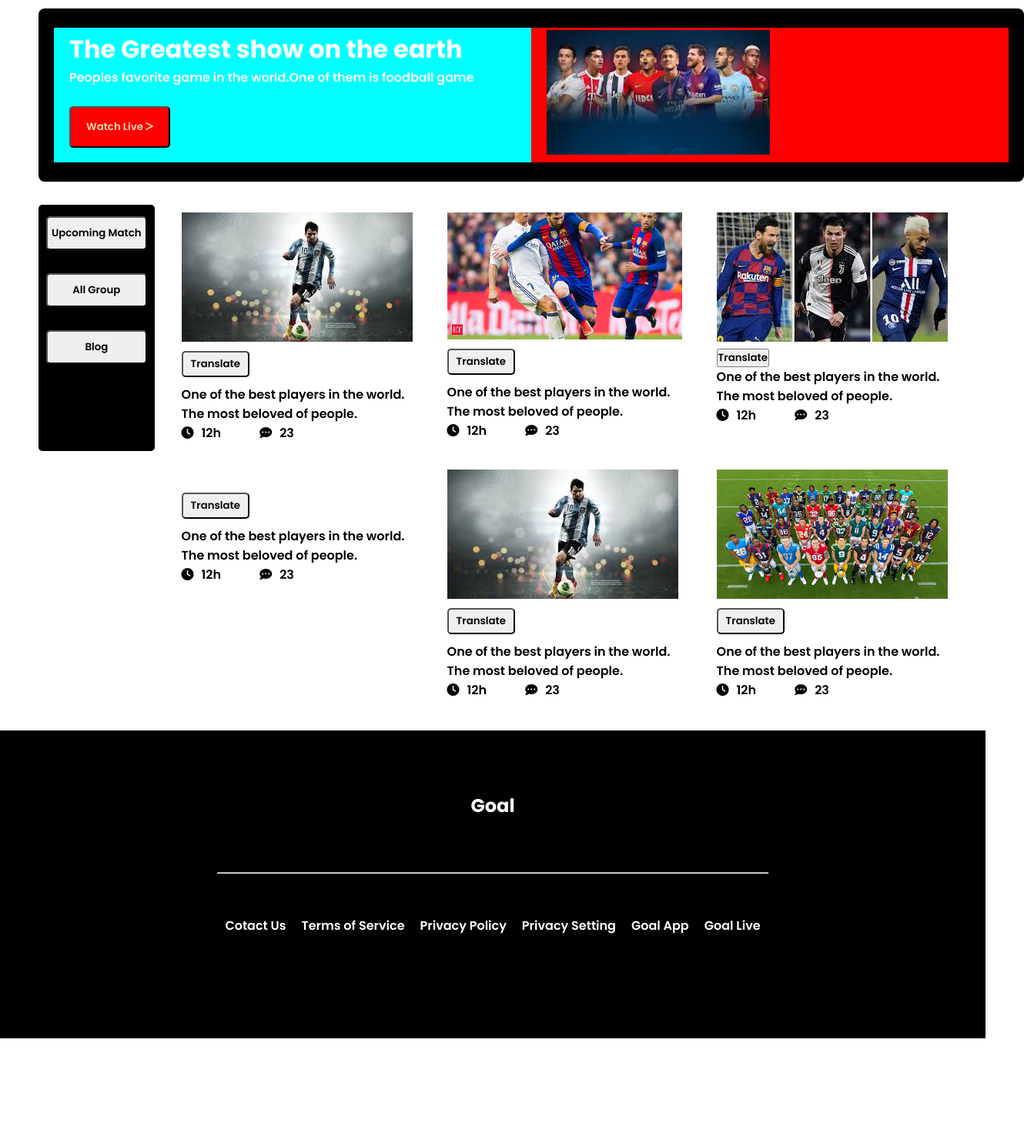
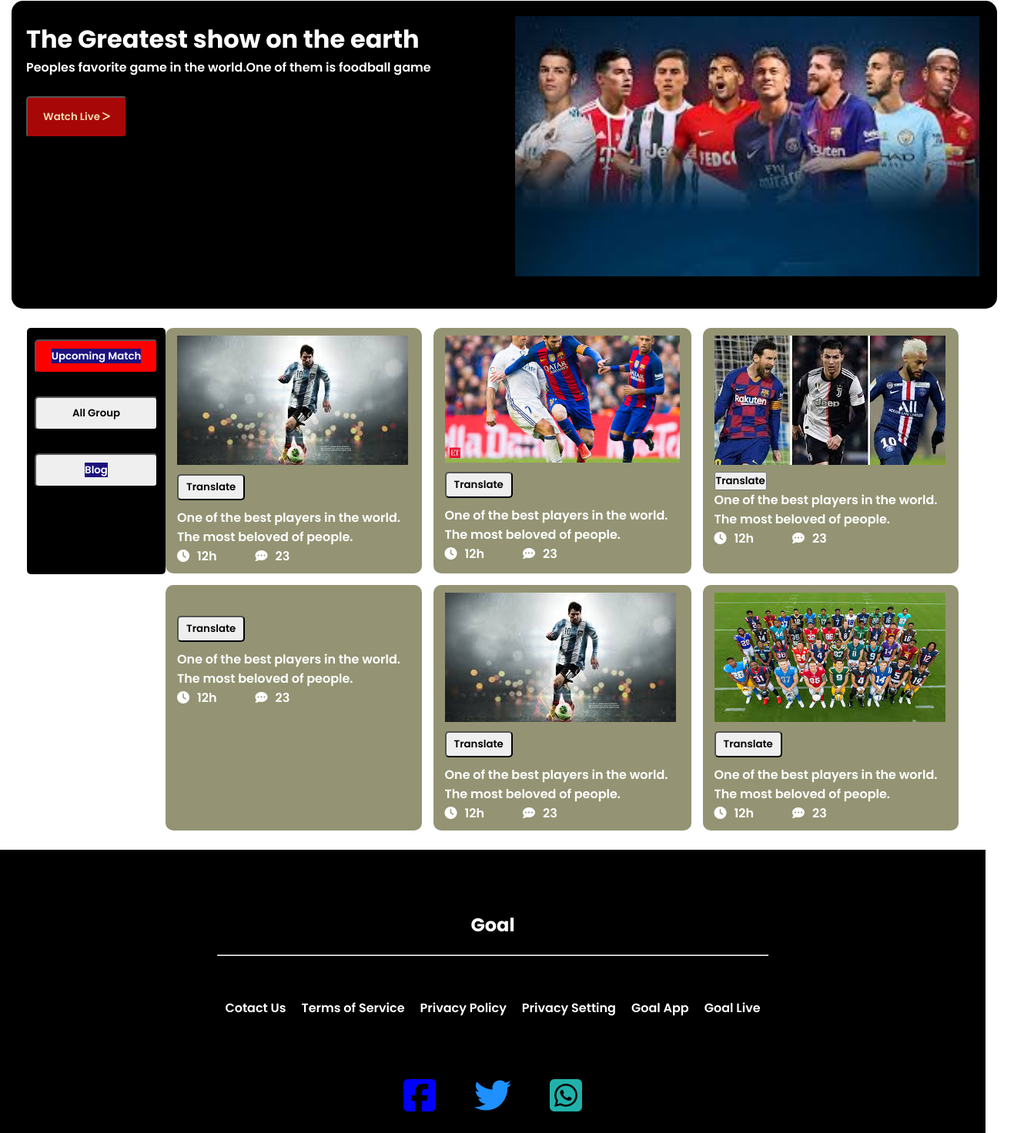
Before and after one commit to Mofassel100/my-favorite-player-project, a plain HTML site: page index.html in a window 1280 px wide. Shown: the part 9-1481 px from the top of the page at 77% size, 1330 px wide, since content can reach past the window. Before the commit the page ends 1358 px from the top, so only its background shows below. Drawn offline with Linux system fonts and the light colour scheme.

Commit message:
first push

```diff
--- a/index.html
+++ b/index.html
@@ -6,7 +6,7 @@
     <meta http-equiv="X-UA-Compatible" content="IE=edge">
     <meta name="viewport" content="width=device-width, initial-scale=1.0">
     <script src="https://kit.fontawesome.com/00812d5285.js" crossorigin="anonymous"></script>
-    <link rel="stylesheet" href="style.css">
+    <link rel="stylesheet" href="upstyle.css">
     <title>my-favorite-player-project</title>
 </head>
 
@@ -33,17 +33,19 @@
     <!-- header end -->
     <!-- main start -->
     <main>
-        <!-- section -->
 
         <div class="main-all">
+            <article>
                 <div class="main-infor">
-                <div class="players-btn"><button class="main-button">Upcoming Match</button><button
-                        class="main-button">All
-                        Group</button><button class="main-button">Blog</button>
+                    <div class="players-btn"><button class="main-button btn-colr"><a class="match-link" href="">Upcoming
+                                Match</a></button><button class="main-button">All
+                            Group</button><button class="main-button"><a class="match-link"
+                                href="http://127.0.0.1:5500/index.html">Blog</a></button>
                     </div>
                 </div>
-
-
+            </article>
+            <!-- article start -->
+            <article>
                 <div class="main-img">
                     <div class="more-img">
                         <div> <img src="image/images-1.jpg" alt=""></div>
@@ -119,27 +121,13 @@
                         </div>
                     </div>
                 </div>
+            </article>
         </div>
-
-
-
-
-
-
-
-
+        <button class="hidden-btn"> View All</button>
     </main>
     <!-- footer start -->
     <footer>
-
-
         <h2 class="foot-heding">Goal</h2>
-
-
-
-
-
-
         <div class="footer-ul">
             <hr>
             <ul>
@@ -151,6 +139,14 @@
                 <li>Goal Live</li>
             </ul>
         </div>
+        <div class="footer-icon">
+            <a
+                href="https://www.treebirdbranding.com/social?gclid=Cj0KCQjwz96WBhC8ARIsAATR253jZ8muG6_BjULhPLyENdM1nJoA79mcfKV1-tmwrLJS31t0eimclawaAs6wEALw_wcB"><i
+                    class="fa-brands fa-facebook-square icon-one"></i></a>
+            <a href="https://twitter.com/weirdnews"><i class="fa-brands fa-twitter icon-two"></i></a>
+            <a href="https://codecanyon.net/item/whatsapp-food-saas-whatsapp-ordering/30278921"><i
+                    class="fa-brands fa-whatsapp-square icon-tree"></i></a>
+        </div>
 
     </footer>
 </body>
--- a/style.css
+++ b/upstyle.css
@@ -11,70 +11,73 @@
 /* heder start */
 .best-player {
     background-color: black;
-    /* display: flex; */
+
     display: grid;
     grid-template-columns: repeat(2, 1fr);
     color: white;
     width: 100%;
-    margin: 20px 50px;
-    border-radius: 8px;
-    padding: 25px 20px;
+    height: 400px;
 
-
+    margin: 10px 15px;
+    border-radius: 15px;
+    padding: 11px 9px;
 }
 
 .best-info {
-    background-color: aqua;
-    padding: 4px 20px;
-
+    padding: 15px 10px;
 }
 
 .header-btn {
-    background-color: red;
+    background-color: rgb(168, 7, 7);
     margin: 25px 0 0 0;
     padding: 15px 20px;
     border-radius: 5px;
     color: wheat;
-
 }
 
 .player-img {
-    background-color: red;
-    padding: 3px 20px;
+    padding: 9px 14px;
 }
 
 .player-img img {
-
-    width: 50%;
+    width: 100%;
 }
 
-/* heder ind */
+/* header end */
+
 /* main information */
 .main-all {
-    margin: 20px 40px;
+    margin: 15px 25px;
     border-radius: 8px;
     padding: 10px 10px;
 }
 
 .main-infor {
     float: left;
-    clear: both;
-    margin: o o 10px;
-    padding-right: 20px;
+    width: 180px;
+    height: 280px;
 
+
+}
+
+.match-link {
+
+    text-decoration: none;
+    color: white;
+    background-color: rgb(29, 18, 125);
 }
 
 .main-img {
     display: grid;
     grid-template-columns: repeat(3, 1fr);
     gap: 15px 15px;
-
 }
 
 .more-img {
-    background-color: #ffffff5b;
+    background-color: rgb(148, 148, 116);
     border-radius: 10px;
     padding: 10px 15px;
+    color: white;
 }
 
 .players-btn {
@@ -83,27 +86,25 @@
     background-color: black;
     border-radius: 5px;
     height: 40vh;
-
-
-
 }
 
 .main-button {
     padding: 10px 5px;
     margin: 15px 10px;
     border-radius: 5px;
+}
+
+.btn-colr {
+    background-color: red;
 
 }
 
 .more-player {
-
     display: grid;
     grid-template-columns: repeat(3, 1fr);
     margin: 30px 20px;
     border-radius: 5px;
 }
-
-
 
 .more-player-img img {
     width: 100%;
@@ -113,14 +114,11 @@
     border-radius: 5px;
     padding: 5px 10px;
     margin: 5px 0 10px 0;
-
-
 }
 
 .main-icon {
     display: flex;
     row-gap: 50px;
-
 }
 
 .clock-icon {
@@ -130,40 +128,43 @@
 .c-icon,
 .m-icon {
     padding-right: 10px;
+}
+
+.hidden-btn {
+    margin: 15px 0;
+    color: white;
+    padding: 10px 15px;
+    background-color: mediumslateblue;
+    border-radius: 5px;
+    display: none;
 
 }
 
+.hidden-btn button {
+    text-align: center;
+}
 
+/* main end */
 
 /* footer start */
 
-
 footer {
-
     display: grid;
-
-
     background-color: black;
     color: white;
     height: 400px;
     padding: 10px 5px;
     justify-content: center;
-
-
 }
 
 .foot-heding {
-
     text-align: center;
     margin: 70px 0 0 0;
 }
 
-.footer-ul {}
-
 ul {
     display: flex;
     text-align: center;
-
 }
 
 ul li {
@@ -172,6 +173,31 @@ ul li {
     color: white;
     margin: 50px 0px;
     font-size: 16px;
+}
 
+.footer-icon {
+    display: flex;
+    justify-content: center;
+    flex-direction: row;
+    gap: 50px;
+    margin-bottom: 25px;
+}
+
+.icon-one {
+    font-size: 3rem;
+    color: blue;
+    border-radius: 2px;
 
 }
+
+.icon-two {
+    font-size: 3rem;
+    color: dodgerblue;
+}
+
+.icon-tree {
+    font-size: 3rem;
+    color: lightseagreen;
+}
+
+/* footer end */
```
Lines whose indentation alone changed are shown as unchanged.
